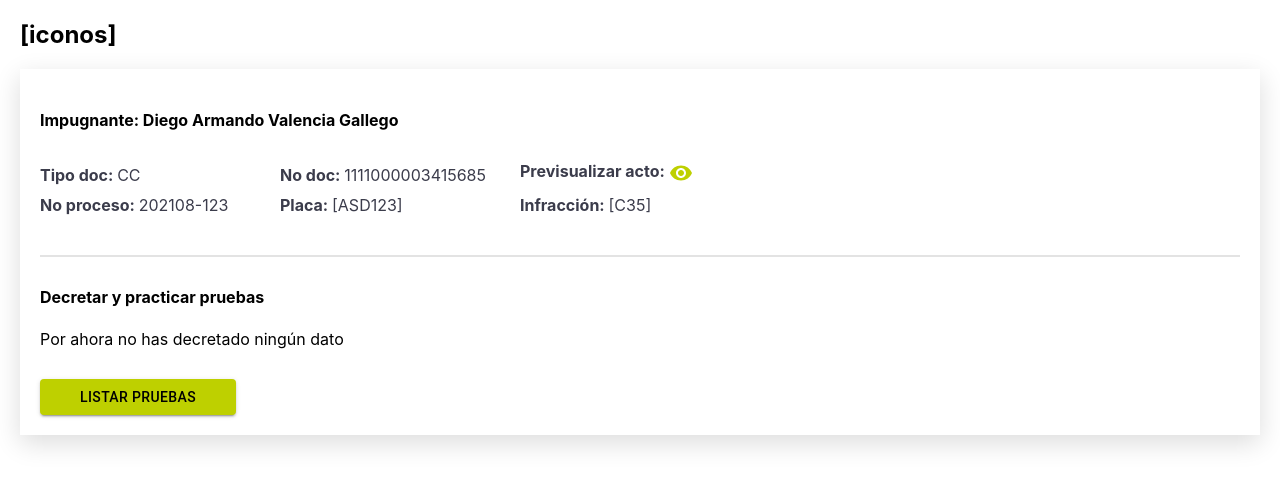
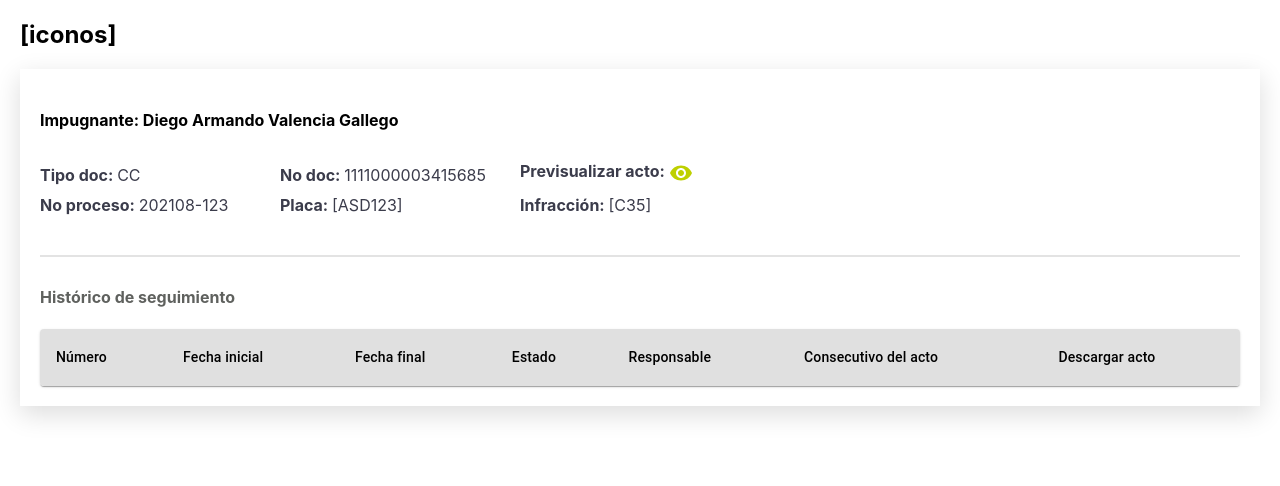
Before and after one commit to JohannCepeda16/fenix, a React (Create React App) app: page / in a window 1280 px wide. Shown: the top 486 px of the page. Built offline with nearby package versions, Linux system fonts and the light colour scheme; the HTML template or start-up script is replaced by a standard one.

Commit message:
switch project

```diff
--- /dev/null
+++ b/src/components/process/commons/Subtitle.tsx
@@ -0,0 +1,9 @@
+import { colors } from "../../../constants";
+
+export interface ISubtitle {
+  label: string;
+}
+
+export default function Subtitle(props: ISubtitle) {
+  return <h4 style={{ color: colors.primaryText }}>{props.label}</h4>;
+}
--- a/src/components/process/views/historical/HistoricalController.tsx
+++ b/src/components/process/views/historical/HistoricalController.tsx
@@ -7,10 +7,12 @@ import ProofView from "./components/ProofView";
 import ProofList from "./components/ProofList";
 import AddProof from "./components/AddProof";
 import { useEffect } from "react";
+import History from "./components/History";
 
 export default function HistoricalController(props: IPanelContainer) {
-  const [currentPanel, setCurrentPanel] = useState("proofs");
+  const [currentPanel, setCurrentPanel] = useState("history");
   const [proofList, setProofList] = useState([]);
+  const inpugnments = [{}];
 
   const addNewProof = (proof: never) => {
     console.log("adding...");
@@ -33,6 +35,8 @@ export default function HistoricalController(props: IPanelContainer) {
           setInfringement={props.setInfringement}
         />
       )}
+
+      {currentPanel === "history" && <History inpugnments={[]} />}
 
       {currentPanel === "freeVersion" && (
         <div className="Historical-panel">
--- a/src/components/process/views/historical/components/History.tsx
+++ b/src/components/process/views/historical/components/History.tsx
@@ -1,10 +1,29 @@
+import Subtitle from "../../../commons/Subtitle";
 import { IPanelContainer } from "../../../types/Controller";
+import CustomTable from "../../../commons/CustomTable";
+import DescriptionIcon from "@material-ui/icons/Description";
 
-export default function History(props: IPanelContainer){
-    return(
-        <div>
-            <h4>Histórico de seguimiento</h4>
+export interface IHistory {
+  inpugnments: any[];
+}
 
-        </div>
-    )
+export default function History(props: IHistory) {
+  const inpugnments = props.inpugnments;
+
+  const COLUMNS = [
+    { label: "Número", name: "id" },
+    { label: "Fecha inicial", name: "intialDate" },
+    { label: "Fecha final", name: "endDate" },
+    { label: "Estado", name: "status" },
+    { label: "Responsable", name: "manager" },
+    { label: "Consecutivo del acto", name: "consecutiveNumber" },
+    { label: "Descargar acto", name: "downloadAction" },
+  ];
+
+  return (
+    <div>
+      <Subtitle label="Histórico de seguimiento" />
+      <CustomTable rows={[]} columns={COLUMNS} />
+    </div>
+  );
 }
--- a/src/components/process/views/historical/components/ProofList.tsx
+++ b/src/components/process/views/historical/components/ProofList.tsx
@@ -5,6 +5,7 @@ import "../../../styles/Forms.scss";
 import { useEffect, useState } from "react";
 import CustomTable from "../../../commons/CustomTable";
 import ThumbUp from "@material-ui/icons/ThumbUp";
+import { PregnantWoman } from "@material-ui/icons";
 
 export default function ProofList(props: any) {
   const data = props.proofList;
@@ -28,8 +29,8 @@ export default function ProofList(props: any) {
     data.map((proof: any, i: number) => {
       proof["id"] = i + 1;
       proof["proof"] = (
-        <IconButton className="Iconbutton">
-          <InsertDriveFileIcon className="Table-icon" />
+        <IconButton onClick={() => alert("Hola")} className="Iconbutton">
+          <PregnantWoman className="Table-icon" />
         </IconButton>
       );
       proof["approve"] = (
--- a/src/constants/colors.js
+++ b/src/constants/colors.js
@@ -4,6 +4,7 @@ const third = "#5cb030";
 const dark = "#000";
 const light = "#fff";
 const disabled = "#e0e0e0";
+const primaryText = "#5f615e"
 
 export default {
   primary,
@@ -12,4 +13,5 @@ export default {
   dark,
   light,
   disabled,
+  primaryText
 };
```
Also changed, not shown: src/components/process/views/Services.txt (added).
